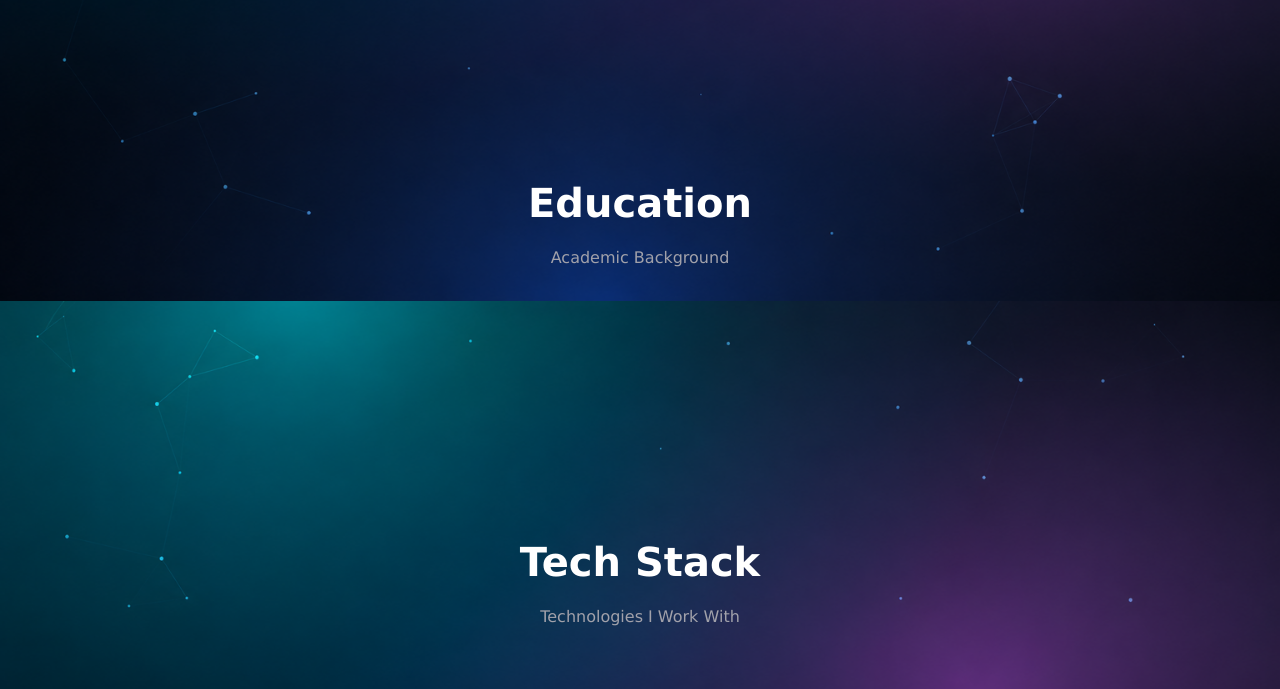
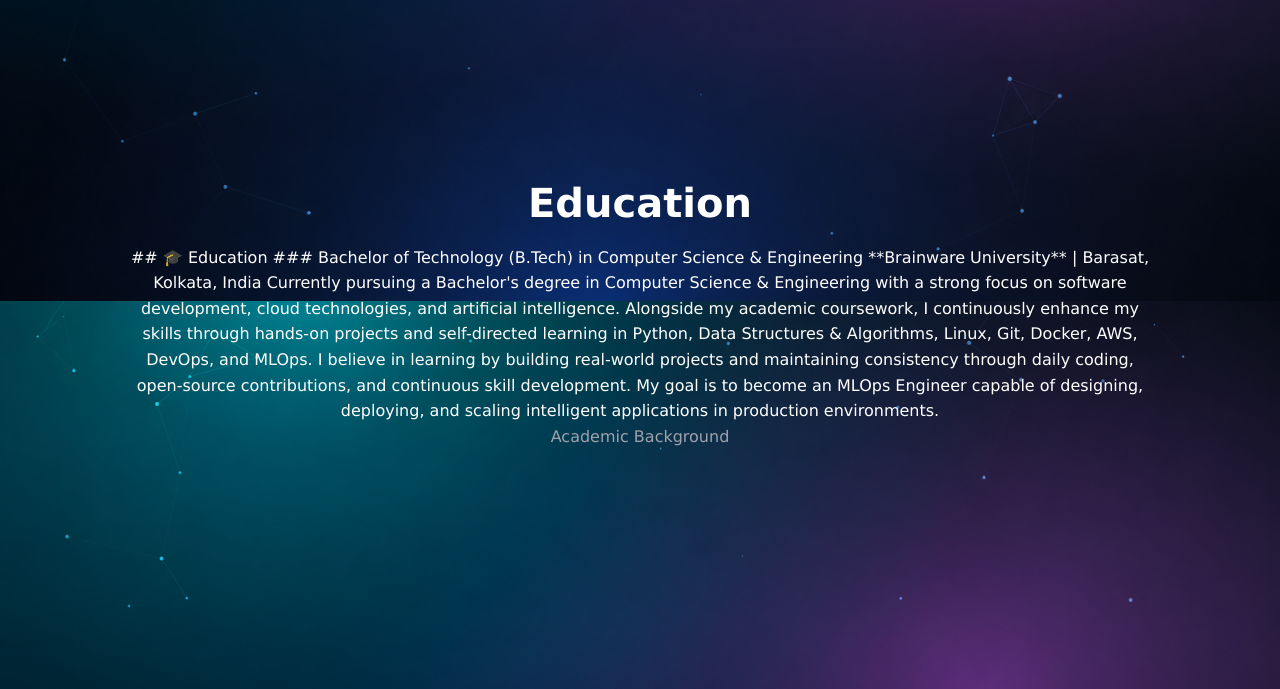
Before and after one commit to sabujghorai/Peronal-Portfolio, a Flask app: page / in a window 1280 px wide; the page is wider, and only the part inside the window is pictured. Shown: the part 2259-2948 px from the top of that part. Run offline with Flask 3, Linux system fonts and the light colour scheme; some libraries are stand-ins or nearby versions.

Commit message:
updated the html file

```diff
--- a/templates/index.html
+++ b/templates/index.html
@@ -223,6 +223,22 @@
         <div class="section-title">
 
             <h2>Education</h2>
+
+            ## 🎓 Education
+
+            ### Bachelor of Technology (B.Tech) in Computer Science & Engineering
+
+            **Brainware University** | Barasat, Kolkata, India
+
+            Currently pursuing a Bachelor's degree in Computer Science & Engineering with a strong focus on software
+            development, cloud technologies, and artificial intelligence. Alongside my academic coursework, I
+            continuously enhance my skills through hands-on projects and self-directed learning in Python, Data
+            Structures & Algorithms, Linux, Git, Docker, AWS, DevOps, and MLOps.
+
+            I believe in learning by building real-world projects and maintaining consistency through daily coding,
+            open-source contributions, and continuous skill development. My goal is to become an MLOps Engineer capable
+            of designing, deploying, and scaling intelligent applications in production environments.
+
 
             <p>Academic Background</p>
 
```
